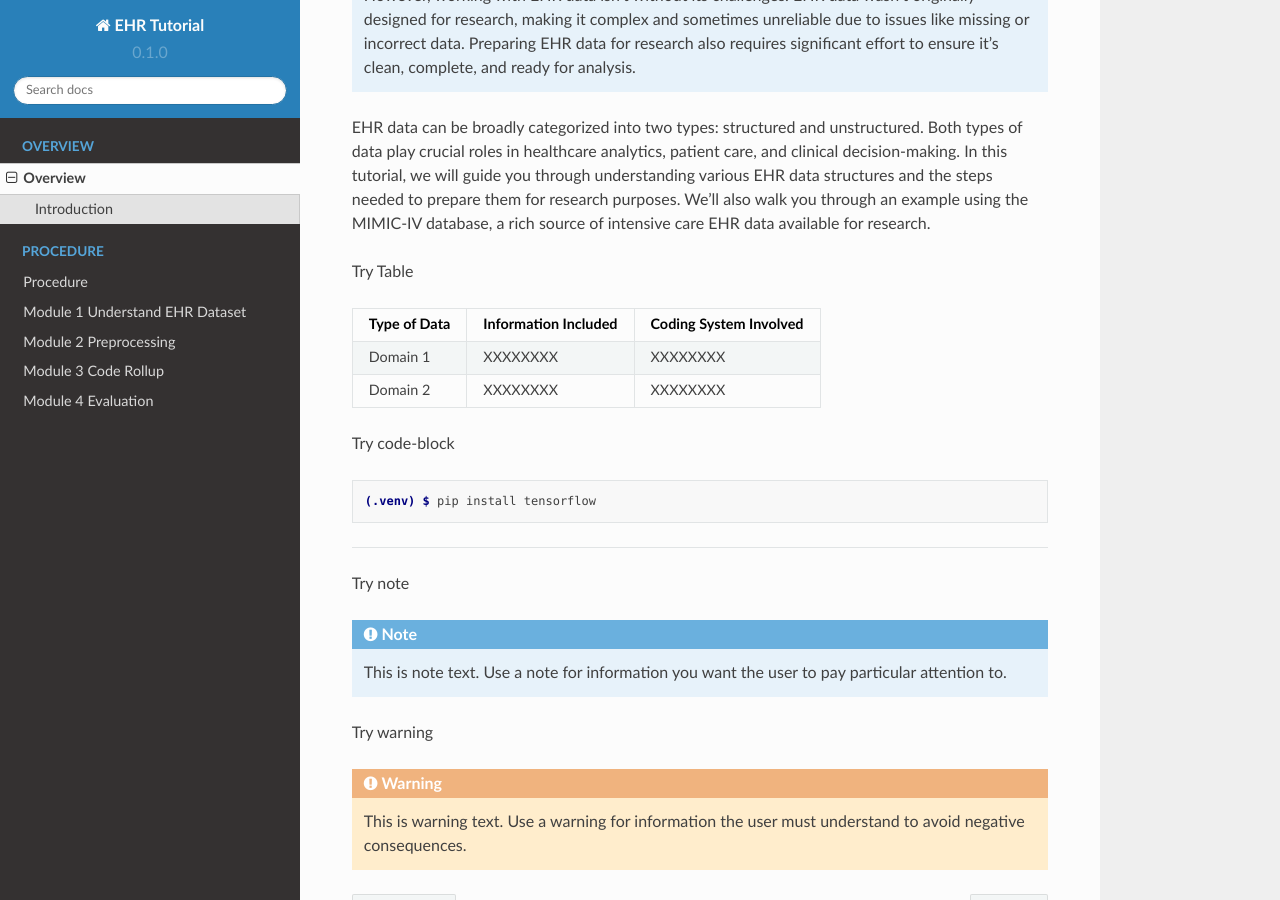
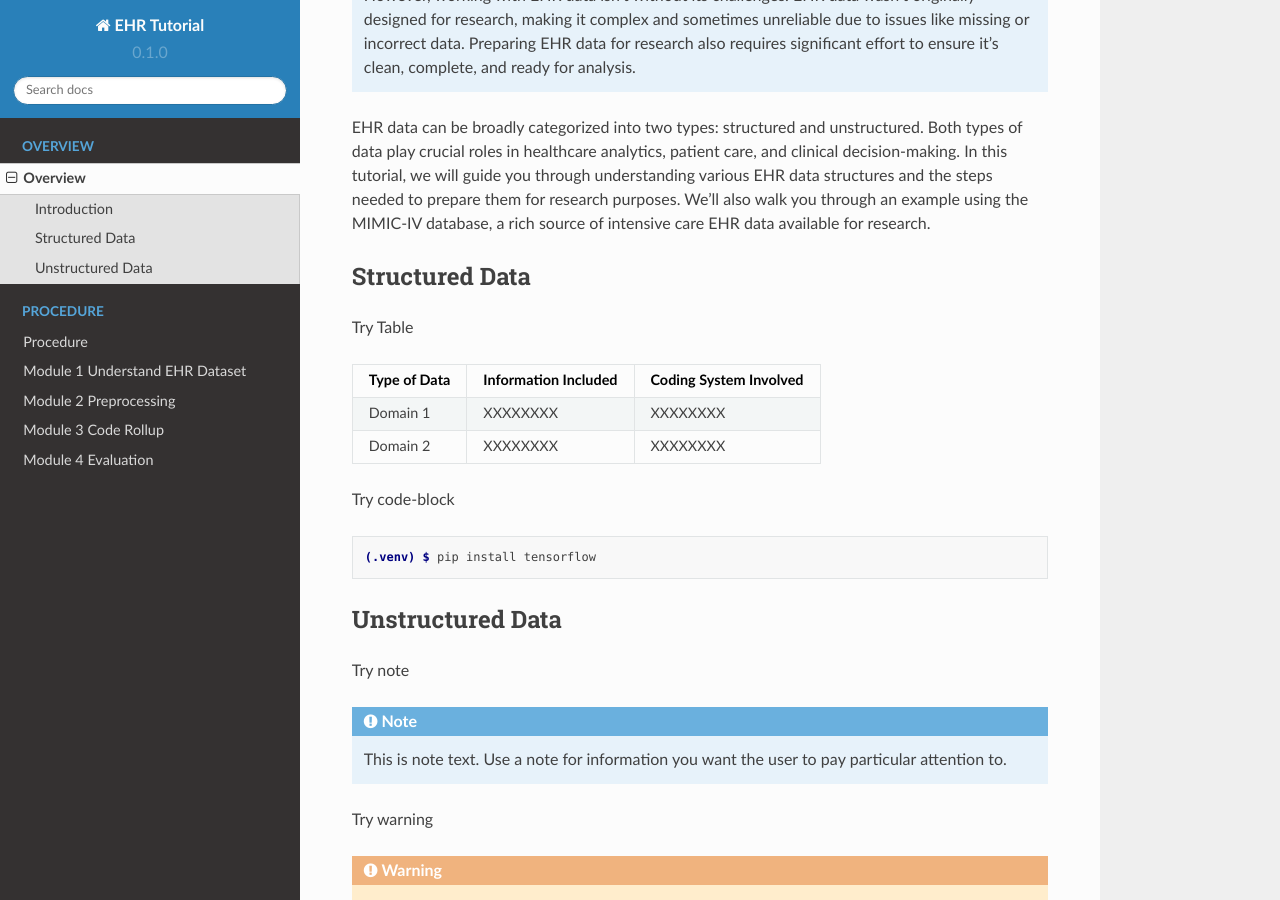
Before and after one commit to gigglypear/ehr_protocol_tutorial_test, a Sphinx documentation site: the page built from docs/source/overview.rst, in a window 1280 px wide and 900 px high, scrolled down 830 px. Built offline with Sphinx 7.4.7 and the Read the Docs theme 2.0.0, drawn with Linux system fonts in a browser that asks for light colours; some of the changed lines change nothing that is shown.

Commit message:
Update overview.rst

```diff
--- a/docs/source/overview.rst
+++ b/docs/source/overview.rst
@@ -25,7 +25,10 @@ Beyond direct patient care, EHRs have revolutionized biomedical research. Unlike
 EHR data can be broadly categorized into two types: structured and unstructured. Both types of data play crucial roles in healthcare analytics, patient care, and clinical decision-making. In this tutorial, we will guide you through understanding various EHR data structures and the steps needed to prepare them for research purposes. We'll also walk you through an example using the MIMIC-IV database, a rich source of intensive care EHR data available for research.
 
 
-.. _Structured Data:
+.. _StructuredData:
+
+Structured Data
+---------------
 
 Try Table
 
@@ -46,8 +49,10 @@ Try code-block
 
 
 
-.. _Unstructured Data:
-----------------
+.. _UnstructuredData:
+
+Unstructured Data
+----------------------
 
 Try note
 
```
